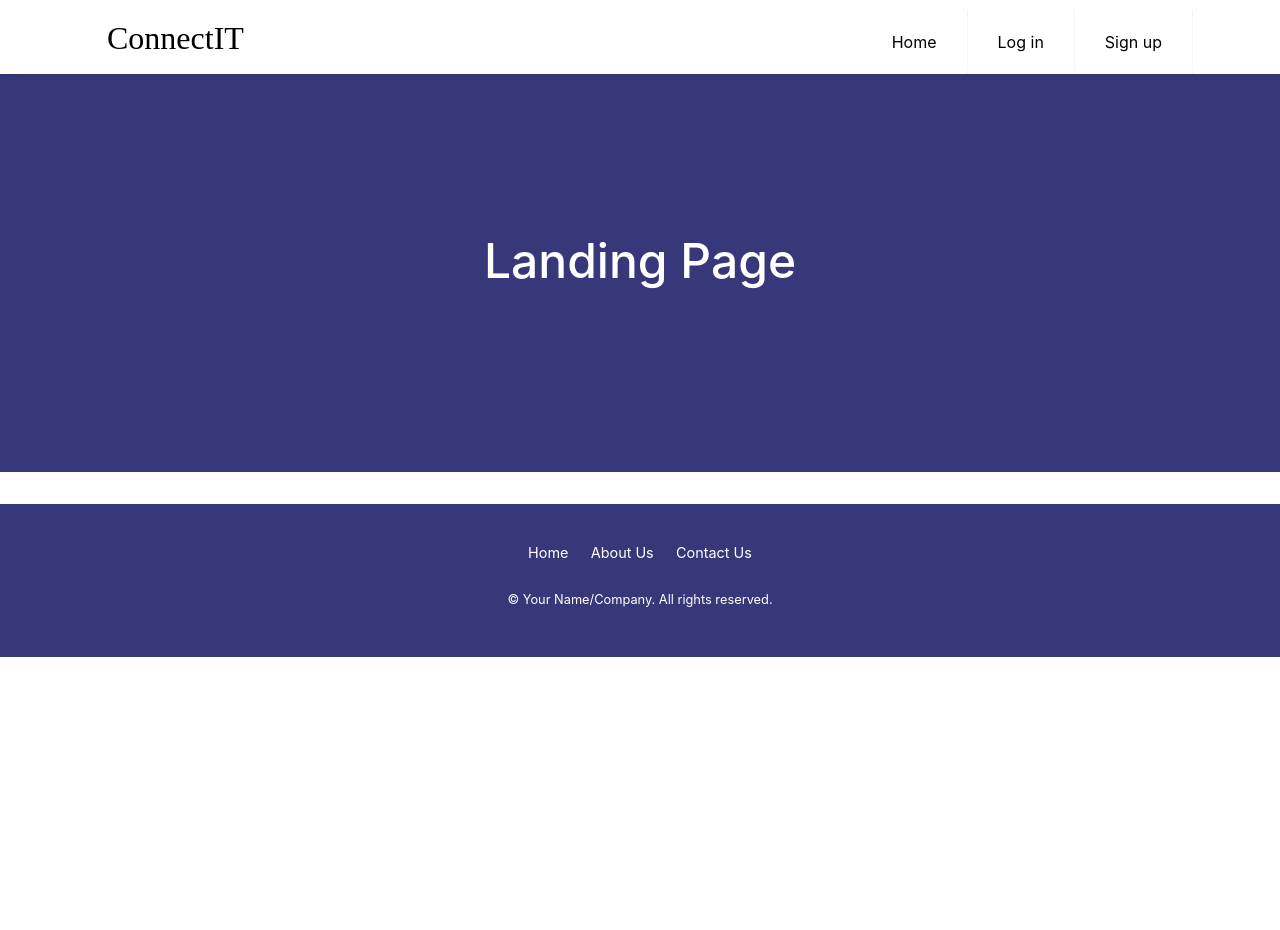
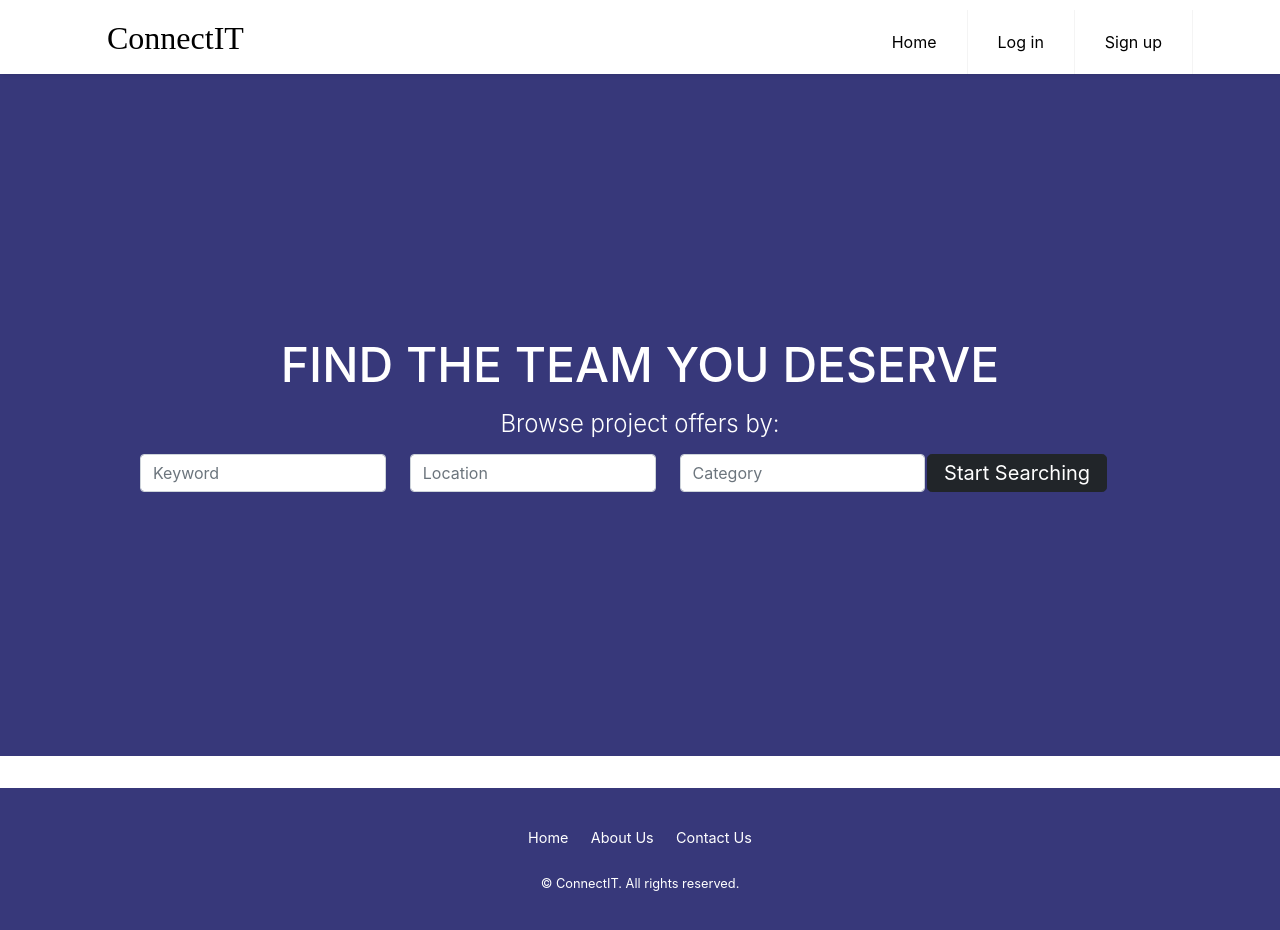
Before and after one commit to lulugato12/parcial1LabWeb, a React (Create React App) app: page / in a window 1280 px wide. Shown: the top 930 px of the page. Before the commit the page ends 800 px from the top, so only its background shows below. Built offline with nearby package versions, Linux system fonts and the light colour scheme.

Commit message:
landing page - header finalizado/falta imagen header

```diff
--- a/src/components/misc/Header.css
+++ b/src/components/misc/Header.css
@@ -2,7 +2,8 @@ header{
     color: white;
     background: #37387a;
     min-height: 50vh;
-    padding-top: 20vh;
+    padding-top: 33vh;
+    padding-bottom: 33vh;
     text-align: center;
     position: relative;
     z-index: 1;
@@ -26,3 +27,16 @@ header h2{
 header a{
     color: #ffff;
 }
+
+.header-title {
+    text-transform: uppercase;
+}
+
+.btn-block {
+    padding-top: 3px;
+    padding-bottom: 3px;
+}
+
+.search-button {
+    margin-left: -55px;
+}
--- a/src/components/misc/Header.js
+++ b/src/components/misc/Header.js
@@ -7,7 +7,24 @@ const Header = () => {
         <React.Fragment>
             <header className="bg-image">
                 <div className="bg-container">
-                    <h1>Landing Page</h1>
+                    <h1 className='header-title'>find the team you deserve</h1>
+                    <h2>Browse project offers by:</h2>
+                    <form>
+                        <div class="row">
+                            <div class="col">
+                                <input type="text" class="form-control" placeholder="Keyword"/>
+                            </div>
+                            <div class="col">
+                                <input type="text" class="form-control" placeholder="Location"/>
+                            </div>
+                            <div class="col">
+                                <input type="text" class="form-control" placeholder="Category"/>
+                            </div>
+                            <div class="col search-button">
+                                <button type="submit" className="btn btn-dark btn-lg btn-block">Start Searching</button>
+                            </div>
+                        </div>
+                    </form>
                 </div>
             </header>
         </React.Fragment>
--- a/src/components/navigations/Footer.js
+++ b/src/components/navigations/Footer.js
@@ -31,7 +31,7 @@ const MenuBar = () => {
                     </li>
                 </ul>
 
-                <p>&copy; Your Name/Company. All rights reserved.</p>
+                <p>&copy; ConnectIT. All rights reserved.</p>
             </div>
         </footer>
     )
--- a/src/components/pages/LogIn.js
+++ b/src/components/pages/LogIn.js
@@ -5,19 +5,19 @@ const LogIn = () => {
         <React.Fragment>
             <section className="content-container">
                 <form>
-                    <h2 className="search-space">Sign in</h2>
+                    <h2 className="form-spacing">Sign in</h2>
 
-                    <div className="form-group search-space">
+                    <div className="form-group form-spacing">
                         <label>Email</label>
                         <input type="email" className="form-control" placeholder="Enter email" />
                     </div>
 
-                    <div className="form-group search-space">
+                    <div className="form-group form-spacing">
                         <label>Password</label>
                         <input type="password" className="form-control" placeholder="Enter password" />
                     </div>
 
-                    <div className="form-group search-space">
+                    <div className="form-group form-spacing">
                         <div className="custom-control custom-checkbox">
                             <input type="checkbox" className="custom-control-input" id="customCheck1" />
                             <label className="custom-control-label" htmlFor="customCheck1">Remember me</label>
--- a/src/components/pages/SignUp.js
+++ b/src/components/pages/SignUp.js
@@ -5,24 +5,24 @@ const SignUp = () => {
         <React.Fragment>
             <section className="content-container">
                 <form>
-                    <h2 className="search-space">Sign up</h2>
+                    <h2 className="form-spacing">Sign up</h2>
 
-                    <div className="form-group search-space">
+                    <div className="form-group form-spacing">
                         <label>First name</label>
                         <input type="text" className="form-control" placeholder="First name" />
                     </div>
 
-                    <div className="form-group search-space">
+                    <div className="form-group form-spacing">
                         <label>Last name</label>
                         <input type="text" className="form-control" placeholder="Last name" />
                     </div>
 
-                    <div className="form-group search-space">
+                    <div className="form-group form-spacing">
                         <label>Email</label>
                         <input type="email" className="form-control" placeholder="Enter email" />
                     </div>
 
-                    <div className="form-group search-space">
+                    <div className="form-group form-spacing">
                         <label>Password</label>
                         <input type="password" className="form-control" placeholder="Enter password" />
                     </div>
--- a/src/index.css
+++ b/src/index.css
@@ -29,6 +29,6 @@ code {
   color: #167bff;
 }
 
-.search-space {
+.form-spacing {
   margin-bottom: 15px;
 }
--- a/src/layout/Layout.css
+++ b/src/layout/Layout.css
@@ -22,7 +22,9 @@ tr, td {
     display: flex;
     justify-content: center;
     flex-wrap: wrap;
-    min-height: 480px;
+	max-width: 80%;
+	margin-left: auto;
+    margin-right: auto;
 }
 
 .col-left {
```
Also changed, not shown: 1 other file (tests, documents, lock files or other folders).
